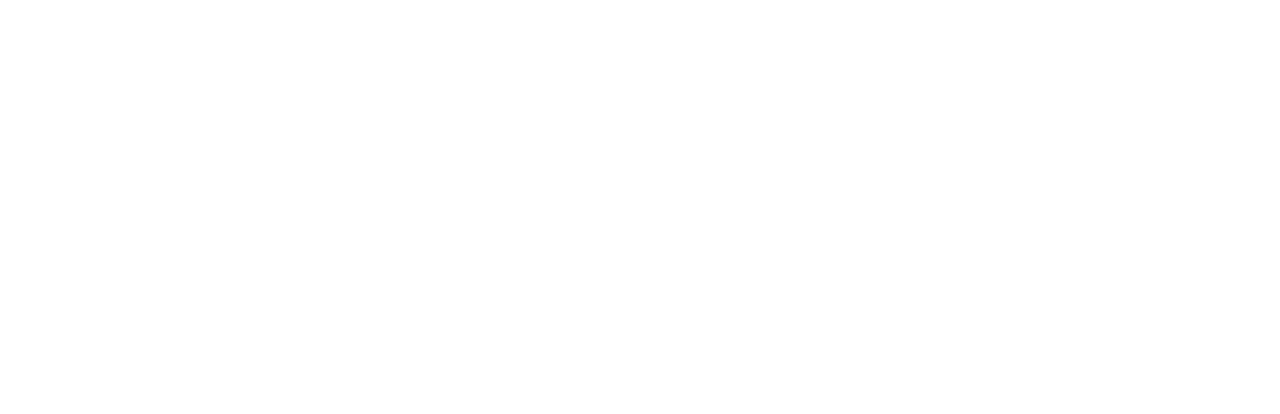
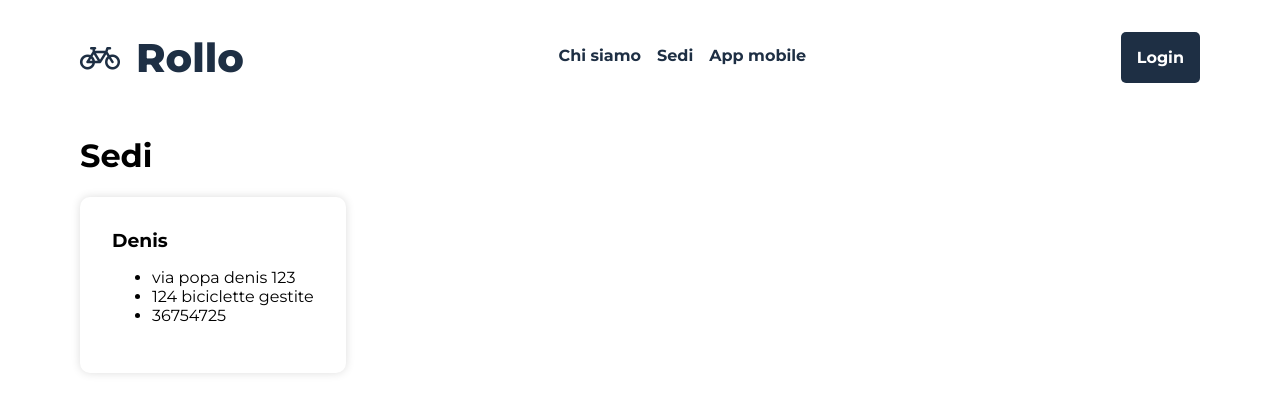
Before and after one commit to roysmanfo/rollo, a React (Vite) app in the folder app/frontend/: page /sedi in a window 1280 px wide. Before the commit this address had no page. Shown: the top 414 px of the page. Built offline with nearby package versions, Linux system fonts and the light colour scheme.

Commit message:
inizio parte di presentazione delle sedi

```diff
--- a/app/frontend/src/Router.tsx
+++ b/app/frontend/src/Router.tsx
@@ -3,6 +3,7 @@
 import Mobile from './pages/Mobile';
 import Auth from './pages/Auth';
 import Dashboard from './pages/admin/Dashboard';
+import Sedi from './pages/Sedi';
 
 export default function Router() {
   return (
@@ -10,6 +11,7 @@
       <Routes>
         <Route path="/" element={<Home />} />
         <Route path="/mobile" element={<Mobile />} />
+        <Route path="/sedi" element={<Sedi />} />
         <Route path="/auth" element={<Auth />} />
         <Route path="/admin/dashboard" element={<Dashboard />} />
       </Routes>
--- a/app/frontend/src/components/Navbar.tsx
+++ b/app/frontend/src/components/Navbar.tsx
@@ -14,7 +14,7 @@
       </div>
       <ul className="navigation">
         <Link to="/#">Chi siamo</Link>
-        <Link to="/#">Sedi</Link>
+        <Link to="/sedi">Sedi</Link>
         <Link to="/mobile">App mobile</Link>
       </ul>
       <div className="loginBtns">
--- /dev/null
+++ b/app/frontend/src/pages/Sedi.tsx
@@ -0,0 +1,88 @@
+import Navbar from '../components/Navbar';
+
+import '../style/pages/sedi.scss';
+
+type Sede = {
+  nome: string;
+  comune: string;
+  cap: number;
+  via: string;
+  civico: number;
+  biciclette: number;
+  telefono: string;
+};
+
+export default function Sedi() {
+  const SEDI: Sede[] = [
+    {
+      nome: 'Centro',
+      comune: 'Padova',
+      cap: 35100,
+      via: 'Via Roma',
+      civico: 10,
+      biciclette: 5,
+      telefono: '0491234567',
+    },
+    {
+      nome: 'Stazione',
+      comune: 'Padova',
+      cap: 35131,
+      via: 'Viale Codalunga',
+      civico: 25,
+      biciclette: 7,
+      telefono: '0497654321',
+    },
+    {
+      nome: 'Università',
+      comune: 'Padova',
+      cap: 35121,
+      via: 'Via del Santo',
+      civico: 3,
+      biciclette: 4,
+      telefono: '0491112233',
+    },
+    {
+      nome: 'Ospedale',
+      comune: 'Padova',
+      cap: 35128,
+      via: 'Via Giustiniani',
+      civico: 5,
+      biciclette: 6,
+      telefono: '0495566778',
+    },
+    {
+      nome: 'Prato',
+      comune: 'Padova',
+      cap: 35122,
+      via: 'Via Manzoni',
+      civico: 18,
+      biciclette: 8,
+      telefono: '0498899776',
+    },
+  ];
+
+  return (
+    <>
+      <Navbar />
+      <main className="main-sedi">
+        <h1>Sedi</h1>
+        <section>
+          <Card />
+        </section>
+      </main>
+    </>
+  );
+}
+
+function Card() {
+  return (
+    <div className="card">
+      <h3>Denis</h3>
+      <ul>
+        <li>via popa denis 123</li>
+        <li>124 biciclette gestite</li>
+        <li>36754725</li>
+      </ul>
+    </div>
+  );
+}
--- /dev/null
+++ b/app/frontend/src/style/pages/sedi.scss
@@ -0,0 +1,19 @@
+.main-sedi {
+    padding: 115px 5rem 5rem 5rem;
+
+    section {
+        display: flex;
+
+        .card {
+            box-shadow: 0 0 10px #ddd;
+            padding: 2rem;
+            border-radius: 10px;
+
+            h3 {
+                margin: 0;
+            }
+
+        }
+    }
+
+}
```
